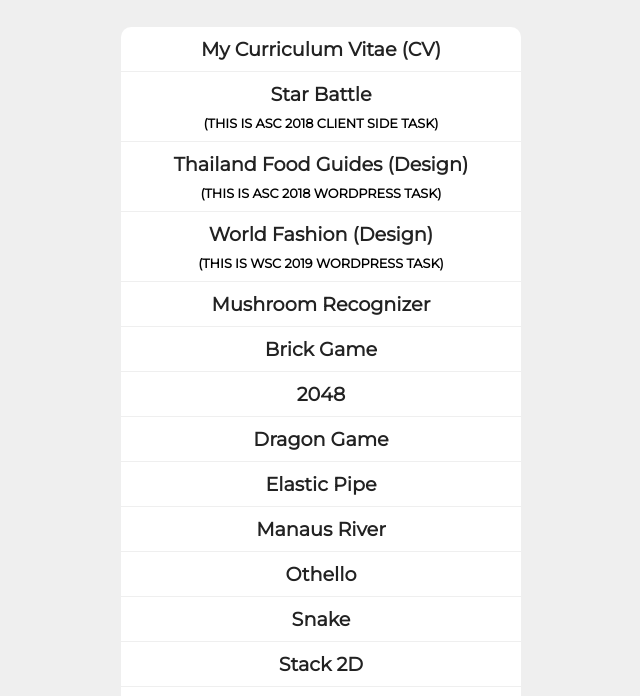
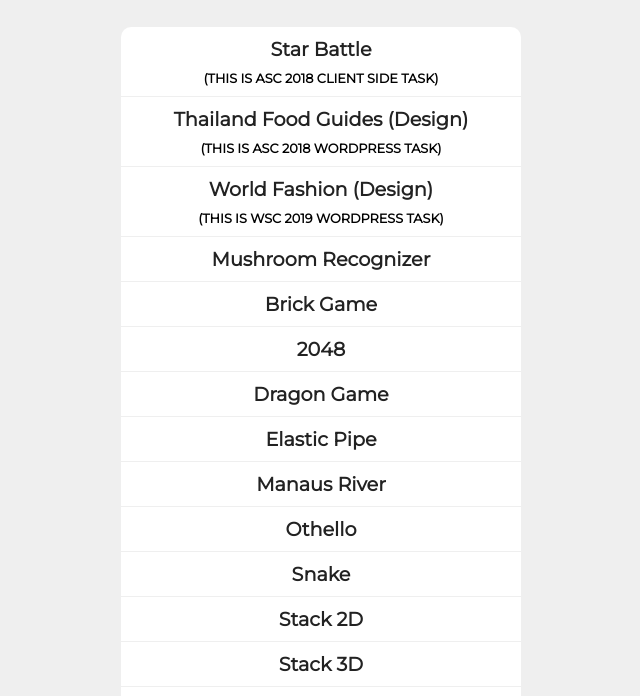
Before and after one commit to lukicenturi/lukicenturi.github.io, a plain HTML site: page index.html in a window 1280 px wide. Shown: the part 104-800 px from the top of the page, without its empty margins (319-959 px from the left). Drawn offline with Linux system fonts and the light colour scheme.

Commit message:
remove cv

```diff
--- a/index.html
+++ b/index.html
@@ -100,9 +100,6 @@
     </div>
     <ul>
         <li>
-            <a href="cv/CV_Luki_Centuri.pdf" target="_blank">My Curriculum Vitae (CV)</a>
-        </li>
-        <li>
             <a href="star_battle/index.html">Star Battle</a>
             <div> (This is ASC 2018 Client Side Task) </div>
         </li>
```
Also changed, not shown: 1 other file.
